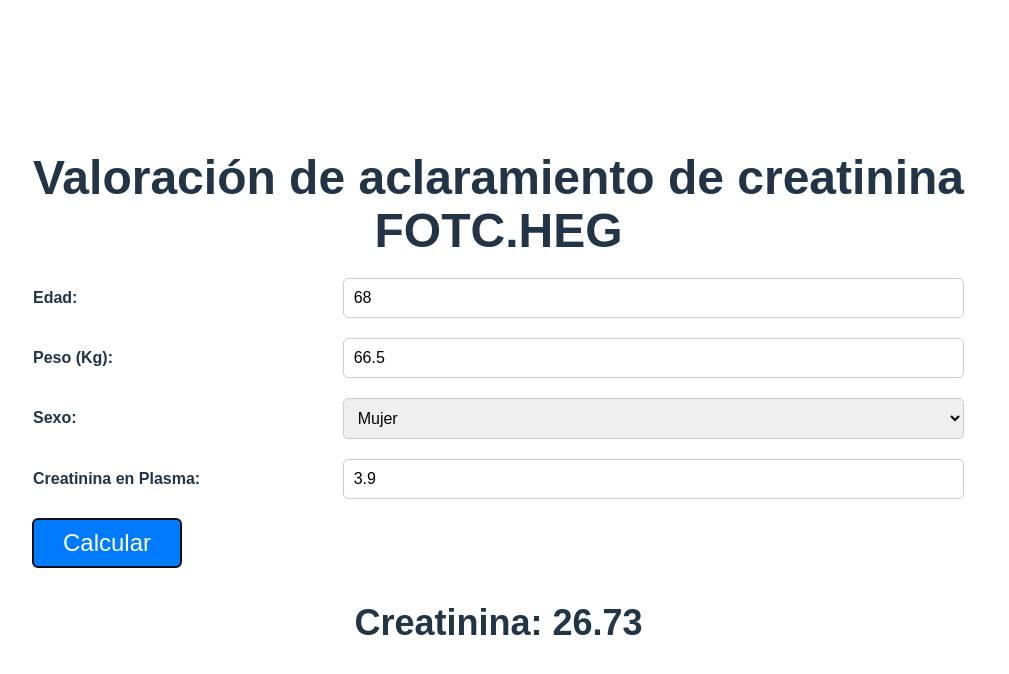
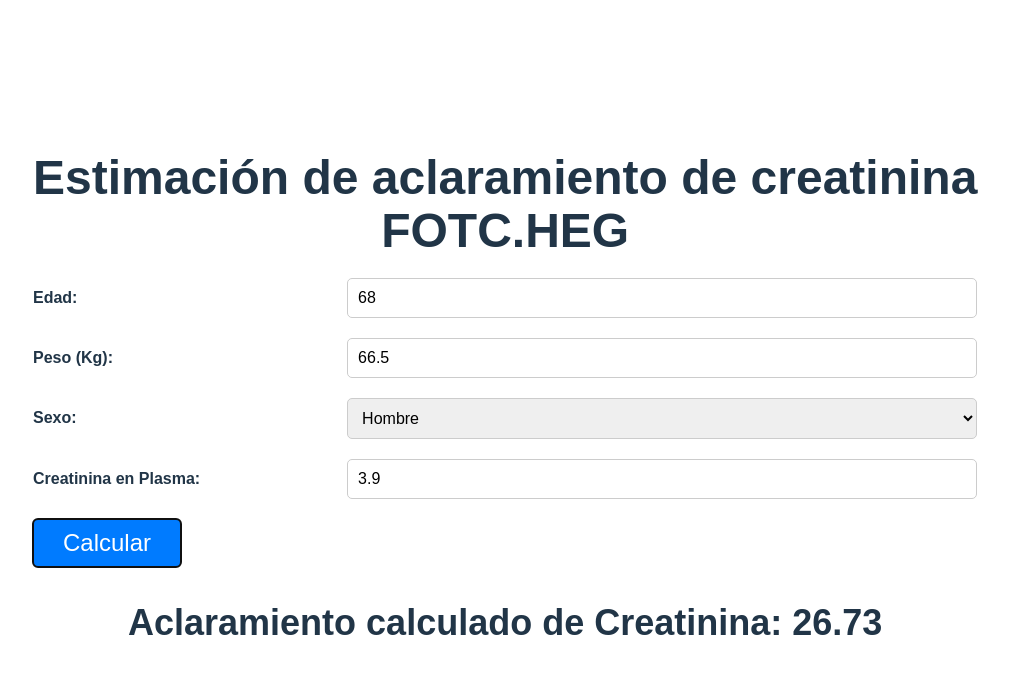
Before and after one commit to carlos-trujillo-b/creatina-calculator, a React (Vite) app in the folder app/: page / in a window 1280 px wide. Both pictures are taken after a click on the button "Calcular". Shown: the top 674 px of the page, without its empty margins (7-1016 px from the left). Built offline with nearby package versions, Linux system fonts and the light colour scheme.

Commit message:
resultado, titulo y h-m

```diff
--- a/app/src/App.jsx
+++ b/app/src/App.jsx
@@ -59,7 +59,7 @@ function App() {
   return (
     <div className={styles.App}>
       <h1>
-        Valoración de aclaramiento de creatinina <br />
+        Estimación de aclaramiento de creatinina <br />
         FOTC.HEG
       </h1>
       <div className={styles.inputGroup}>
@@ -84,8 +84,8 @@ function App() {
       <div className={styles.inputGroup}>
         <label>Sexo:</label>
         <select name="sexo" value={inputs.sexo} onChange={handleInputChange}>
-          <option value={0.87}>Hombre</option>
-          <option value={1}>Mujer</option>
+          <option value={1}>Hombre</option>
+          <option value={0.87}>Mujer</option>
         </select>
       </div>
       <div className={styles.inputGroup}>
@@ -104,7 +104,7 @@ function App() {
       </button>
       {prediccion !== null && (
         <div className={styles.prediccion}>
-          <h2>Creatinina: {prediccion}</h2>
+          <h2>Aclaramiento calculado de Creatinina: {prediccion}</h2>
         </div>
       )}
     </div>
```
